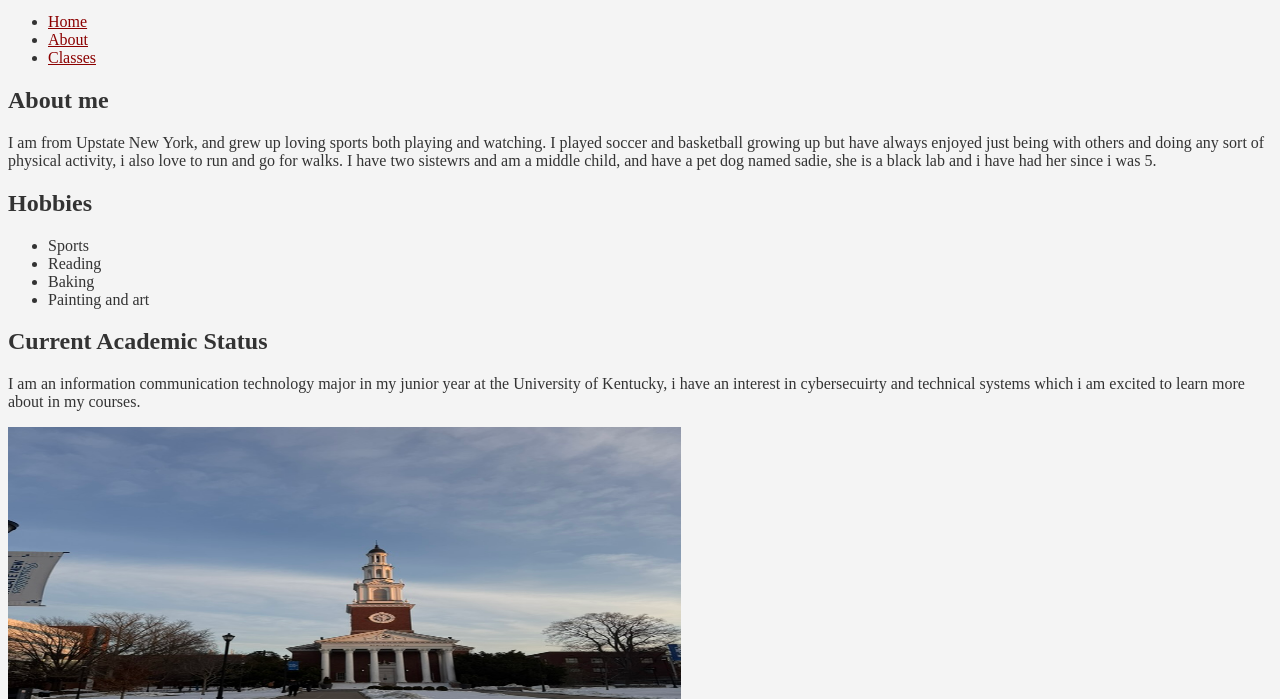
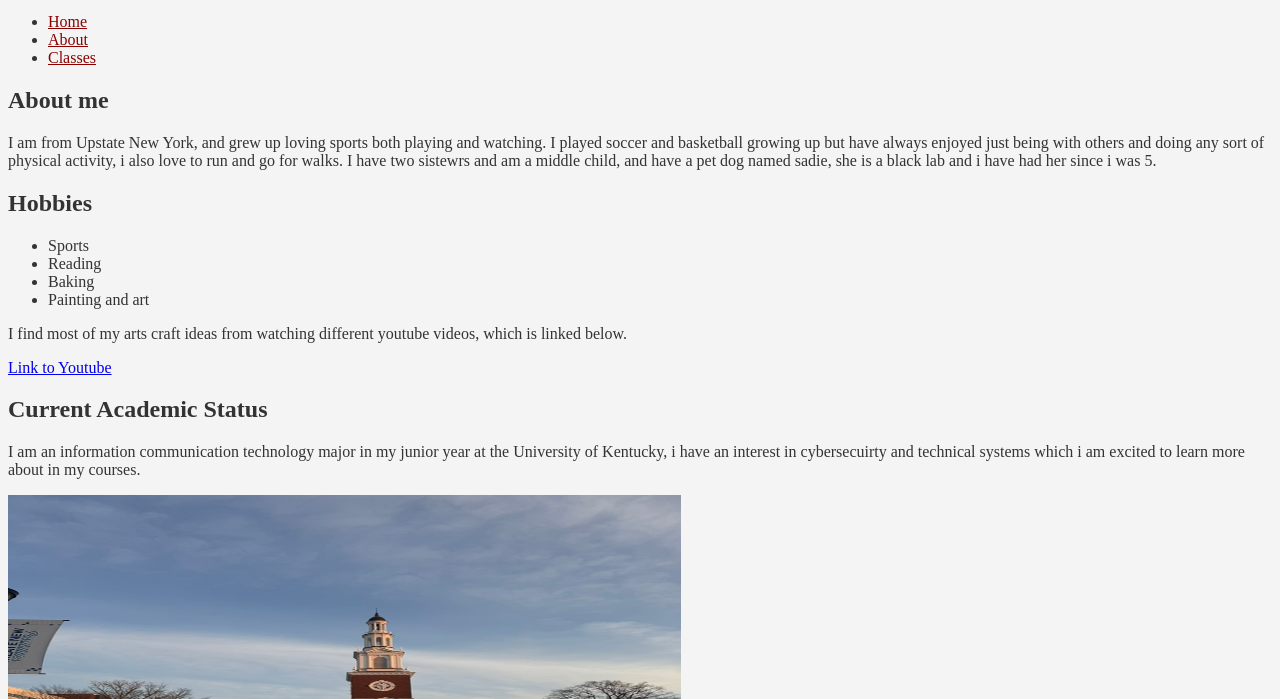
Before and after one commit to 23efordham/Web_Project_2026, a plain HTML site: page about.html in a window 1280 px wide. Shown: the part 101-800 px from the top of the page. Drawn offline with Linux system fonts and the light colour scheme.

Commit message:
added external link

```diff
--- a/about.html
+++ b/about.html
@@ -33,6 +33,8 @@
         <li> Baking</li>
         <li> Painting and art</li>
         </ul>
+        <p> I find most of my arts craft ideas from watching different youtube videos, which is linked below.</p>
+        <a href="https://www.youtube.com/">Link to Youtube</a>
       </p>
       <h2>Current Academic Status</h2>
       <p>
```
